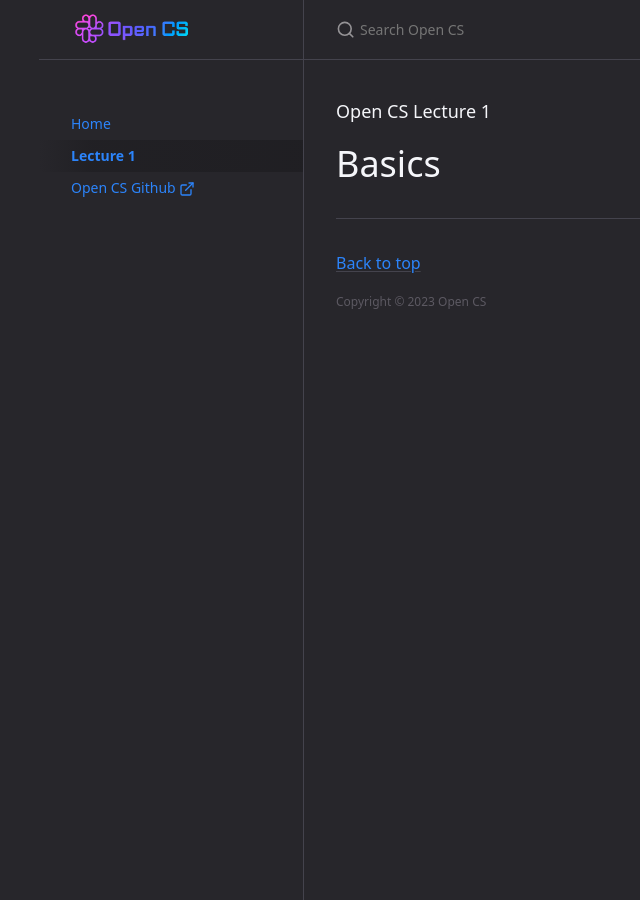
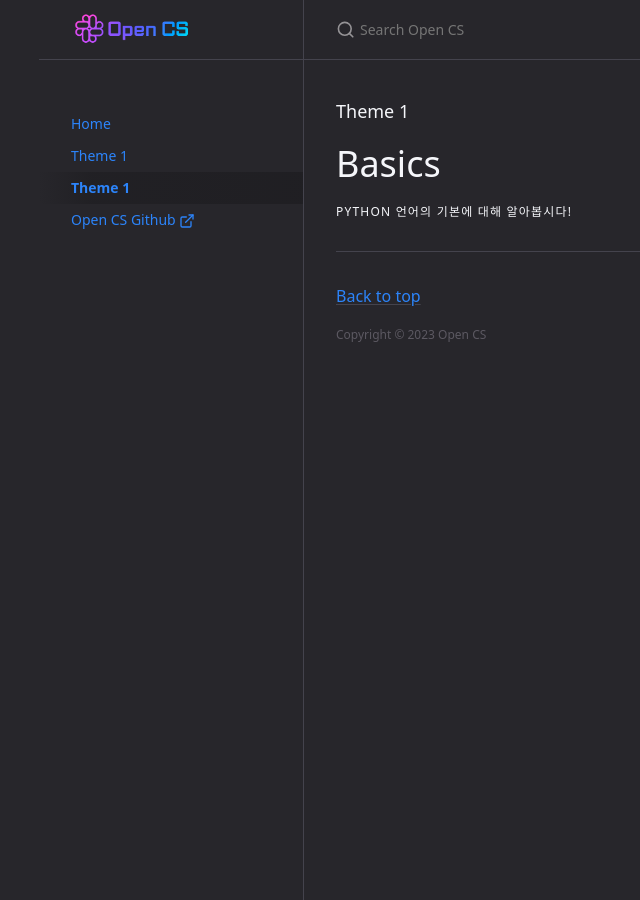
Before and after one commit to OpenCS-ksa/opencs-ksa.github.io, a Jekyll site: the page built from docs/lecture1.md, in a window 1280 px wide. Shown: the whole page, without its empty margins (68-708 px from the left). Built offline with Jekyll 4.4.1, drawn with Linux system fonts in a browser that asks for light colours.

Commit message:
대충 연습
연습1

```diff
--- a/docs/lecture1.md
+++ b/docs/lecture1.md
@@ -1,8 +1,9 @@
 ---
 layout: default
-title: Lecture 1
+title: Theme 1
 nav_order: 1
 nav_exclude: false
 ---
-### Open CS Lecture 1
+### Theme 1
 # Basics
+#### python 언어의 기본에 대해 알아봅시다!
```
Also changed, not shown: docs/lecture0.md (added, +9 -0 lines).
